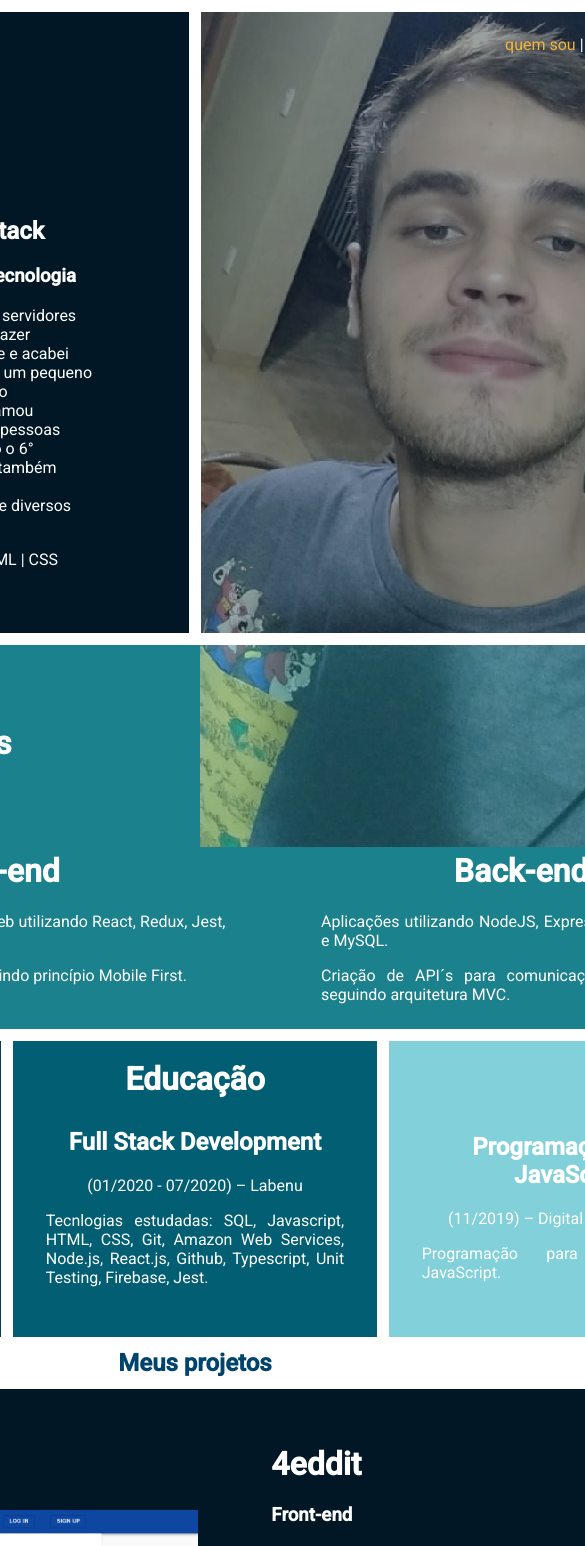
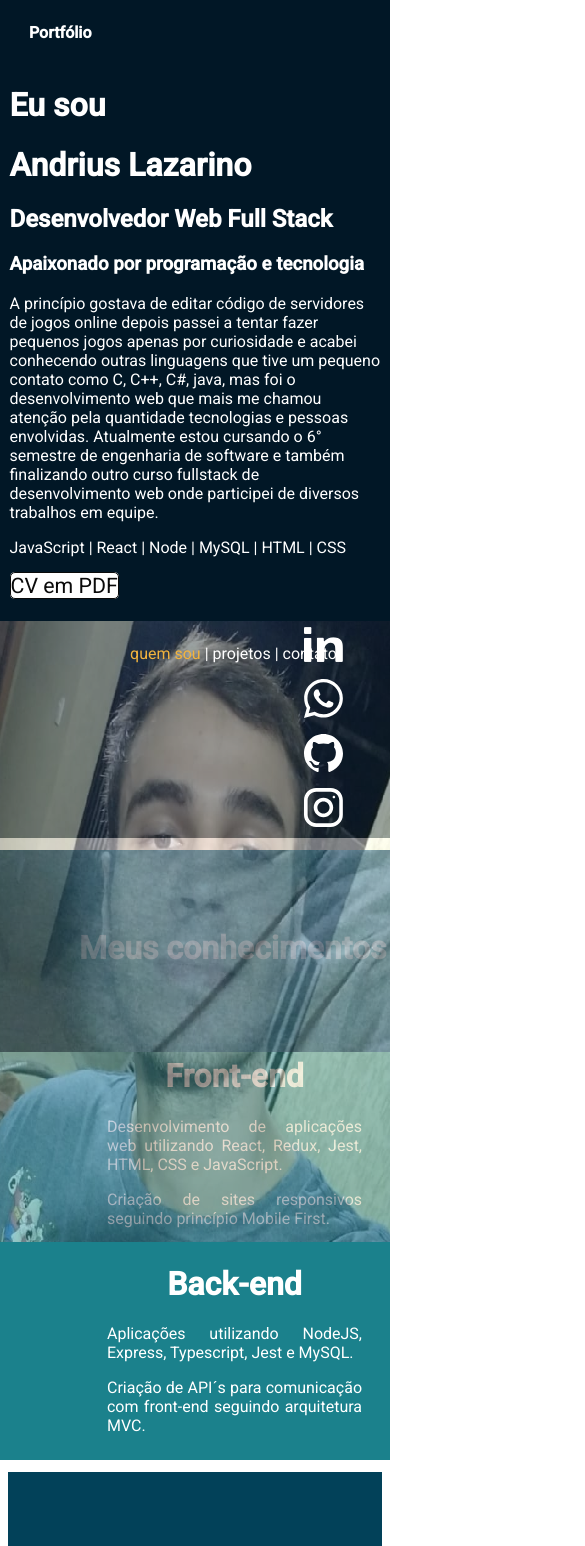
Before and after one commit to andriusrl/portfolio, a React (Create React App) app: page / in a window 390 px wide. Shown: the top 1546 px of the page, 585 px wide, since content can reach past the window. Built offline with nearby package versions, Linux system fonts and the light colour scheme.

Commit message:
Responsividade do lado das paginas que aparecia espaço vazio foi arrumado

```diff
--- a/src/style/style.js
+++ b/src/style/style.js
@@ -7,6 +7,9 @@ export const Main = styled.div`
     flex-direction: column;
     align-items: center;
     padding-top: 12px;
+    @media (max-width: 480px) {
+        padding-top: 0;
+    };
 `
 export const TopBioContainer = styled.div`
       width: 564px;
@@ -15,6 +18,11 @@ export const TopBioContainer = styled.div`
       display: flex;
       justify-content: flex-end;
       margin-left: 6px;
+      @media (max-width: 480px) {
+        margin: 0;
+        width: 100%;
+        height: 100%;
+    };
 `
 export const TopBioContainerLeft = styled.div`
     width: 564px;
@@ -24,6 +32,10 @@ export const TopBioContainerLeft = styled.div`
     flex-direction: column;
     color: #ffffff;
     margin-right: 6px;
+    @media (max-width: 480px) {
+        margin: 0;
+        width: 100%;
+    };
 `
 export const ContentBio = styled.div`
     width: 371px;
@@ -33,7 +45,10 @@ export const ContentBio = styled.div`
 `
 export const WrapperBioContainer = styled.div`
     display: flex;
-
+    @media (max-width: 480px) {
+        flex-direction: column;
+        width: 100%;
+    };
 `
 const increasesSizeLink = keyframes`
     0% {
@@ -44,7 +59,7 @@ const increasesSizeLink = keyframes`
     }
     100% {
         font-size: 18pt;
-    }
+    };
 `
 export const Link = styled.a`
     text-decoration: none;
@@ -72,7 +87,7 @@ export const Menu = styled.div`
     padding-right: 53px;
     ${Link}:nth-child(1){
         color: #f2b33e;
-    }
+    };
 
 `
 
@@ -85,17 +100,20 @@ export const Photo = styled.img`
     width: 564px;
     height: 621px;
     opacity: 0.6;
+    @media (max-width: 480px) {
+        width: 100%;
+    };
 `
 const increasesSize = keyframes`
     0% {
         width: 49px;
-    }
+    };
     50% {
         width: 59px;
-    }
+    };
     100% {
         width: 69px;
-    }
+    };
 `
 export const SocialNetworksWrapper = styled.div`
     display: flex;
@@ -108,7 +126,7 @@ export const SocialNetwrokIcon = styled.img`
     width: 39px;
     :hover{
             animation: ${increasesSize} 0.3s 0s both;
-        }
+        };
 `
 
 export const WrapperSkills = styled.div`
@@ -119,6 +137,9 @@ export const WrapperSkills = styled.div`
     color: #ffffff;
     display: flex;
     flex-direction: column;
+    @media (max-width: 480px) {
+        width: 100%;
+    };
 `
 export const PhotoBottom = styled.img`
     position: absolute;
@@ -128,6 +149,9 @@ export const PhotoBottom = styled.img`
 export const SkillsContent = styled.div`
     margin: 69px 0 0 79px;
     display: flex;
+    @media (max-width: 480px) {
+        flex-direction: column;
+    };
 `
 export const TitleSkills = styled.h1`
     margin: 79px 0 0 79px;
@@ -138,7 +162,7 @@ export const SkillItem = styled.div`
     p{
         text-align: justify;
         padding: 0 9% 0 9%;
-    }
+    };
 `
 export const EducationItem = styled.div`
     width: 364px;
@@ -154,7 +178,12 @@ export const EducationItem = styled.div`
     };
     p:nth-child(3){
         text-align: justify;
-    }
+    };
+    @media (max-width: 480px) {
+        margin: 0 !important;
+        align-self: center;
+        width: 96%;
+    };
 `
 export const WrapperEducation = styled.div`
     margin-top:12px;
@@ -165,16 +194,20 @@ export const WrapperEducation = styled.div`
     ${EducationItem}:nth-child(1){
         background-color: #024159;
         margin-left: 12px;
-    }
+    };
     ${EducationItem}:nth-child(2){
         background-color: #025e73;
         margin-left: 12px;
         margin-right: 12px;
-    }
+    };
     ${EducationItem}:nth-child(3){
         background-color: #82d0d9;
         margin-right: 12px;
-    }
+    };
+    @media (max-width: 480px) {
+        flex-direction: column;
+        width: 100%;
+    };
 `
 export const EducationTitle = styled.h1`
         position: absolute;
@@ -186,6 +219,9 @@ export const ProjectItem = styled.div`
     width: 100%;
     display: flex;
     justify-content: space-evenly;
+    @media (max-width: 480px) {
+        flex-direction: column;
+    };
 `
 export const WrapperProjects = styled.div`
     width: 1140px;
@@ -198,18 +234,27 @@ export const WrapperProjects = styled.div`
     ${ProjectItem}:nth-child(3){
         background-color: #025e73;
     };
+    @media (max-width: 480px) {
+        width: 100%;
+    };
 `
 export const PhotoProject = styled.img`
     width: 499px;
     height: 303px;
     margin-top: auto;
     margin-bottom: auto;
+    @media (max-width: 480px) {
+        width: 100%;
+    };
 `
 export const ProjectContent = styled.div`
     width: 420px;
     color: #ffffff;
     margin-top: 3%;
     margin-bottom: 3%;
+    @media (max-width: 480px) {
+        width: 100%;
+    };
 `
 export const ProjectTitle = styled.h2`
     color: #00436c;
@@ -223,6 +268,9 @@ export const WrapperContact = styled.div`
     display: flex;
     flex-direction: column;
     align-items: center;
+    @media (max-width: 480px) {
+        width: 100%;
+    };
 `
 export const ImageEmail = styled.img`
     width: 193px;
@@ -230,6 +278,10 @@ export const ImageEmail = styled.img`
     margin-top: auto;
     margin-bottom: auto;
     margin-right: 66px;
+    @media (max-width: 480px) {
+        margin-left: auto;
+        margin-right: auto;
+    };
 `
 export const ContactContent = styled.div`
     margin-top: 2%;
@@ -239,6 +291,14 @@ export const ContactContent = styled.div`
     div{
         width: 430px;
         text-align: justify;
+        @media (max-width: 480px) {
+            width: 100%;
+            flex-direction: column;
+        };
+    };
+    @media (max-width: 480px) {
+        width: 100%;
+        flex-direction: column;
     };
 `
 export const SocialNetworksContactWrapper = styled.div`
@@ -248,14 +308,14 @@ export const SocialNetworksContactWrapper = styled.div`
     box-sizing: border-box;
     a{
         margin: 2%;
-    }
+    };
 `
 
 export const SocialNetwrokContactIcon = styled.img`
     width: 39px;
         :hover{
             animation: ${increasesSize} 0.3s 0s both;
-        }
+        };
 
 `
 export const WrapperFooter = styled.div`
@@ -269,7 +329,11 @@ export const WrapperFooter = styled.div`
     p{
         color: #ffffff;
         padding: 0;
+    };
+    @media (max-width: 480px) {
+        width: 100%;
     }
+
 `
 const increasesSizeButton = keyframes`
     0% {
```
